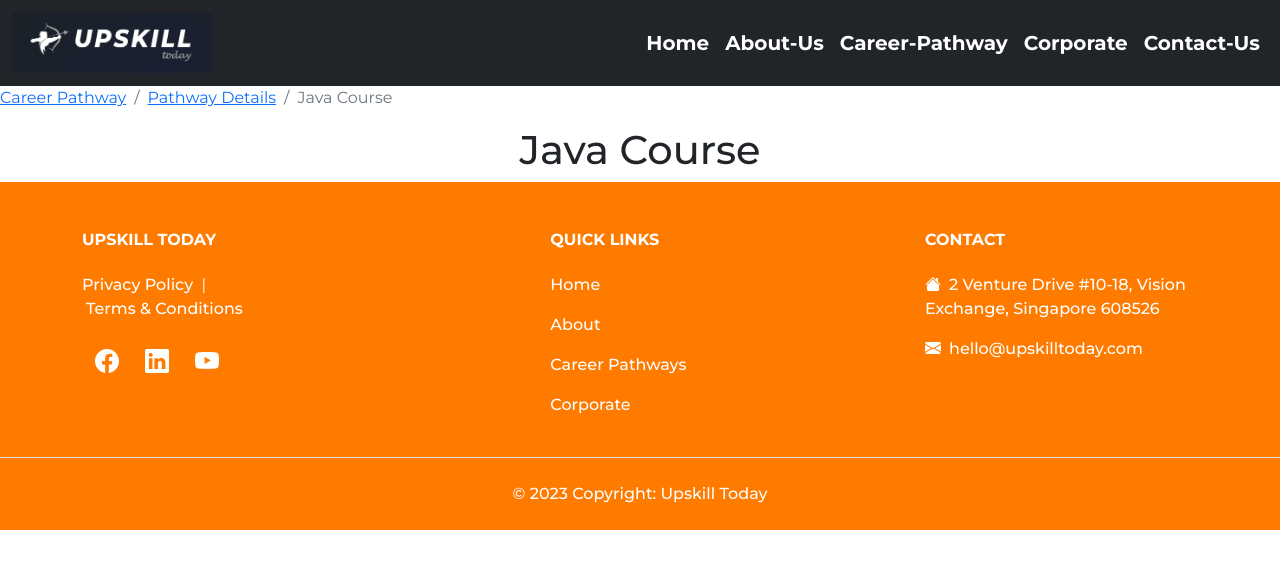
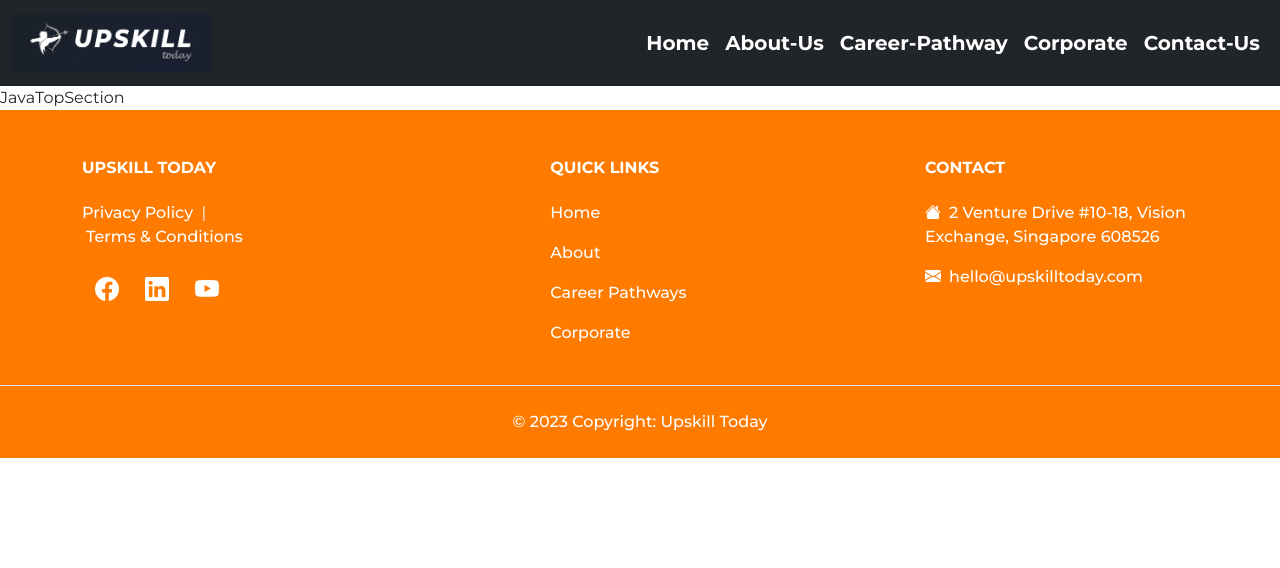
Before and after one commit to Chiang-Yong/Upskill-Today-1, a React (Create React App) app: page /JavaCourse in a window 1280 px wide. Shown: the top 568 px of the page. Built offline with nearby package versions, Linux system fonts and the light colour scheme.

Commit message:
PathwayDetails-Java Page

```diff
--- a/src/pages/PathwayDetails/JavaCourse.js
+++ b/src/pages/PathwayDetails/JavaCourse.js
@@ -1,19 +1,11 @@
 import React from 'react'
-import { Breadcrumb } from 'react-bootstrap'
+import JavaTopSection from "./JavaTopSection"
+
 
 const JavaCourse = () => {
-  return (
-    <div>
-        <Breadcrumb>
-        <Breadcrumb.Item href="careerpathway">Career Pathway</Breadcrumb.Item>
-        <Breadcrumb.Item href="pathwaydetails">
-          Pathway Details
-        </Breadcrumb.Item>
-        <Breadcrumb.Item active>Java Course</Breadcrumb.Item>
-      </Breadcrumb>
-      <h1 className='d-flex justify-content-center'>Java Course</h1>
-      </div>
-  )
+    return (
+        <JavaTopSection />
+    )
 }
 
 export default JavaCourse
--- /dev/null
+++ b/src/pages/PathwayDetails/JavaTopSection.js
@@ -0,0 +1,10 @@
+import React from 'react'
+import "./javaTopSection.css";
+
+const JavaTopSection = () => {
+    return (
+        <div>JavaTopSection</div>
+    )
+}
+
+export default JavaTopSection
```
Also changed, not shown: src/pages/PathwayDetails/javaTopSection.css (added), 1 other file (tests, documents, lock files or other folders).
